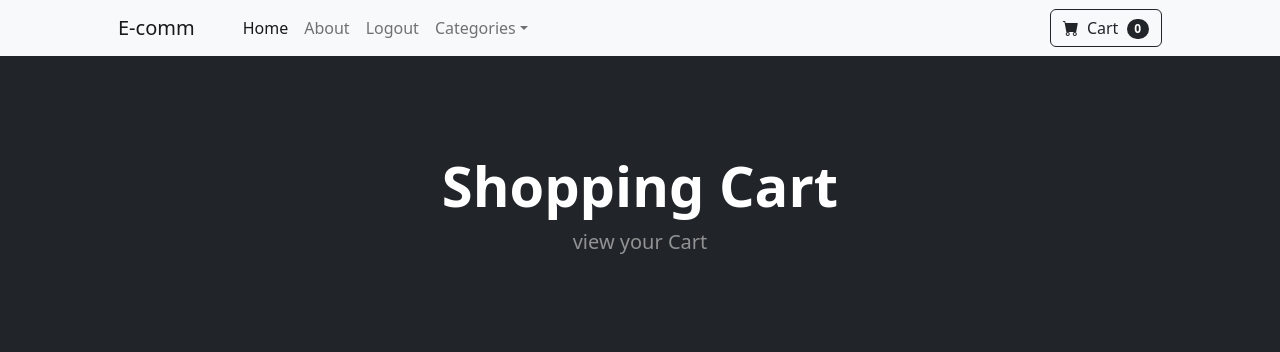
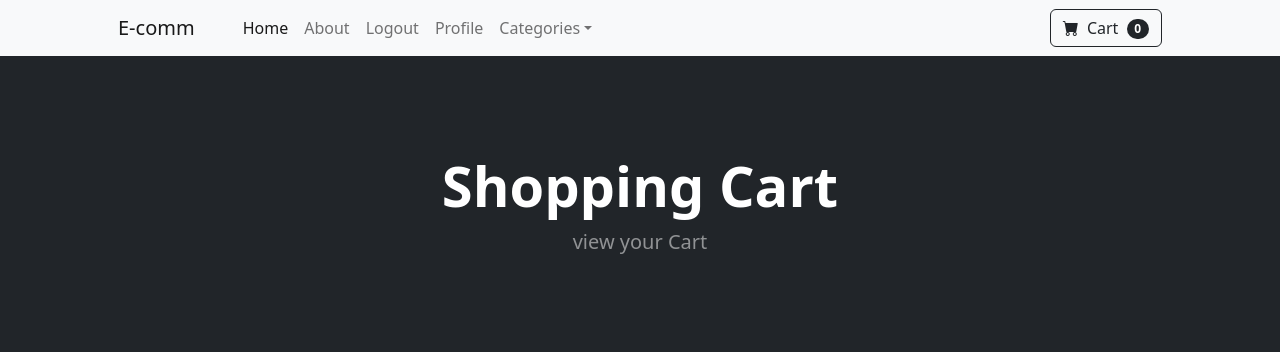
Before and after one commit to Eamateli/E-commerce-Website, a Django app: page /cart/ in a window 1280 px wide. Shown: the top 352 px of the page. Run offline with Django 5.2, Linux system fonts and the light colour scheme; a user stored in the database is signed in; some libraries are stand-ins or nearby versions.

Commit message:
Adding the link for the profile

```diff
--- a/ecom/store/templates/navbar.html
+++ b/ecom/store/templates/navbar.html
@@ -10,6 +10,8 @@
 
                 {% if user.is_authenticated %}
                 <li class="nav-item"><a class="nav-link" href="{% url 'logout' %}">Logout</a></li>
+                <li class="nav-item"><a class="nav-link" href="{% url 'update_user' %}">Profile</a></li>
+
                 {% else %}
                 <li class="nav-item"><a class="nav-link" href="{% url 'login' %}">Login</a></li>
                 <li class="nav-item"><a class="nav-link" href="{% url 'register' %}">Register</a></li>
```
Also changed, not shown: ecom/db.sqlite3.
